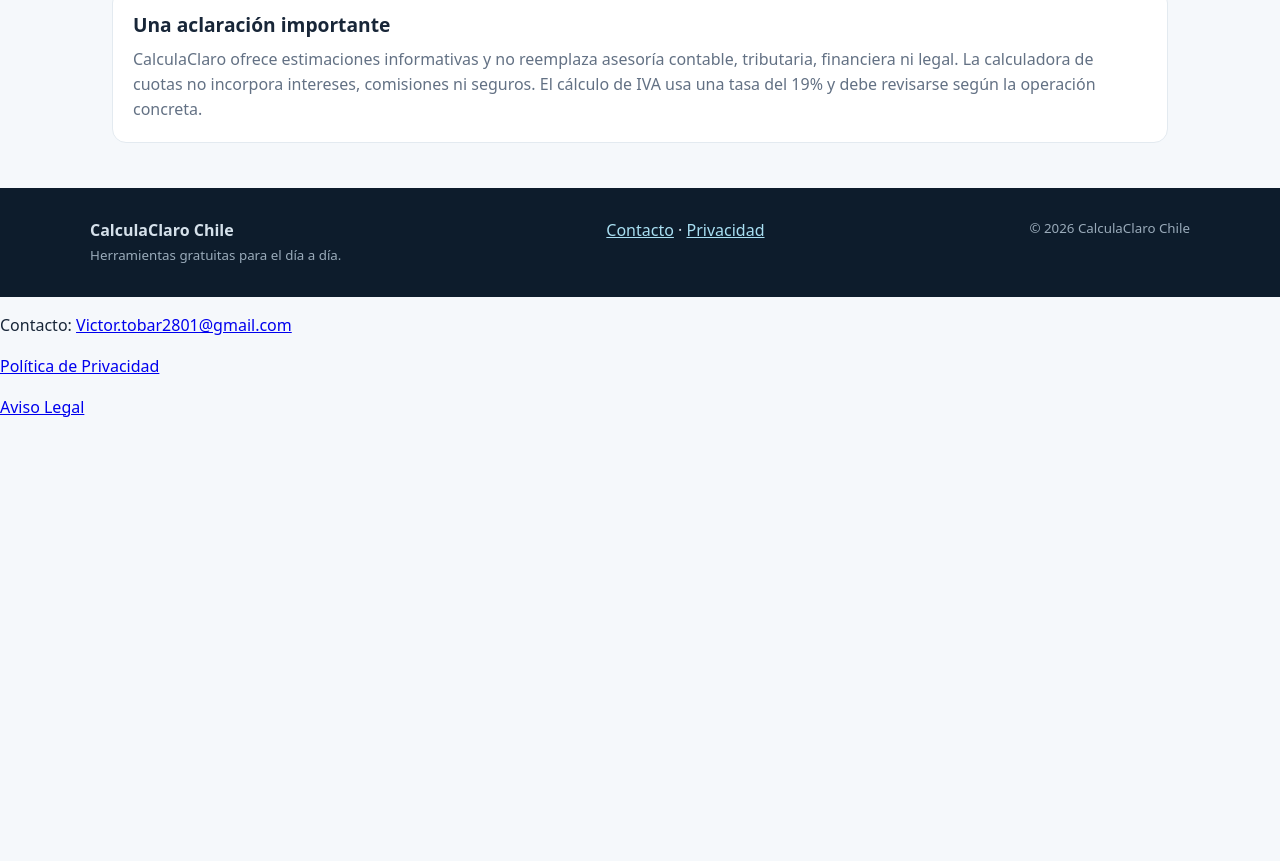
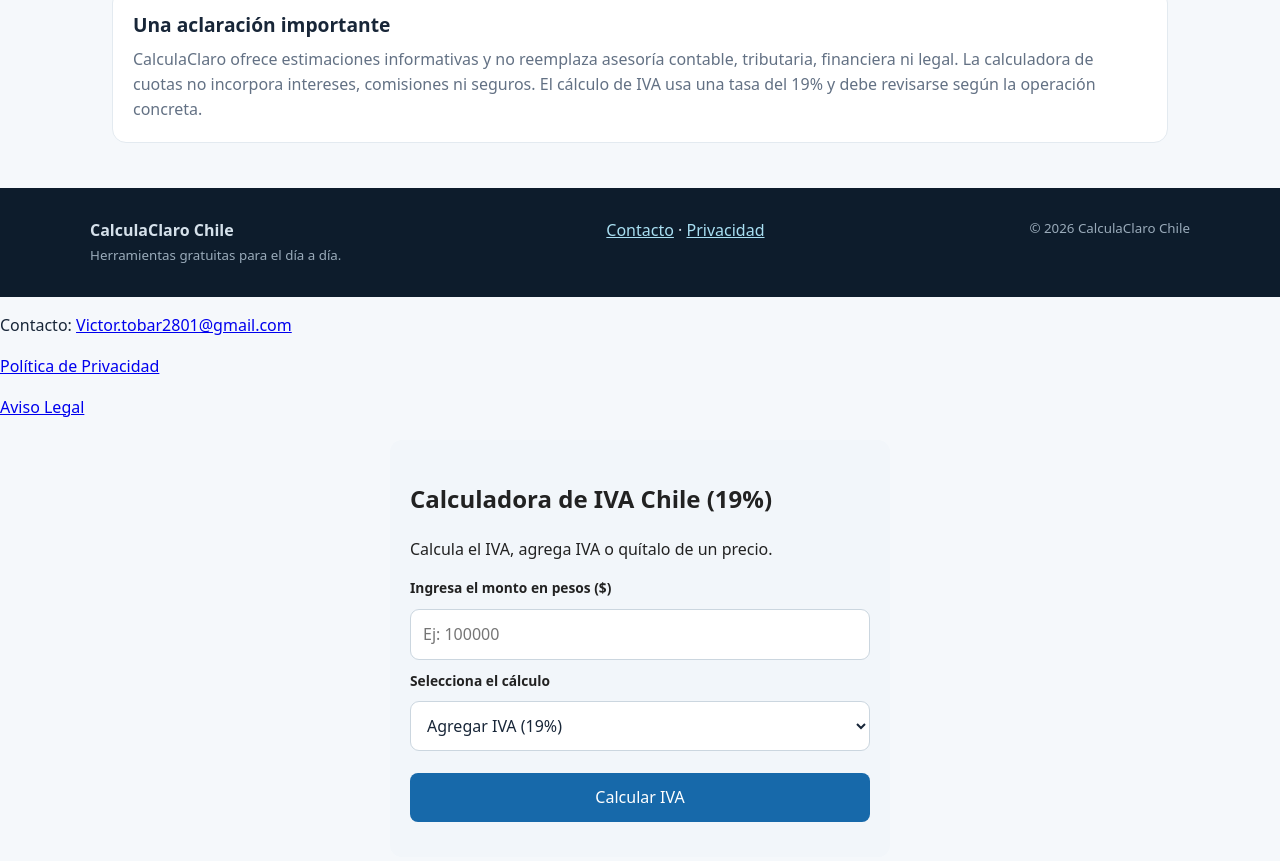
Before and after one commit to metalicafrantic-crypto/calculaclaro-chile, a plain HTML site: page index.html in a window 1280 px wide. Shown: the part 2292-3153 px from the top of the page. Before the commit the page ends 2728 px from the top, so only its background shows below. Drawn offline with Linux system fonts and the light colour scheme.

Commit message:
Actualizar index.html

```diff
--- a/index.html
+++ b/index.html
@@ -70,4 +70,91 @@ document.getElementById('year').textContent=new Date().getFullYear();
 <p>Contacto: <a href="mailto:Victor.tobar2801@gmail.com">Victor.tobar2801@gmail.com</a></p>
 <p><a href="privacidad.html">Política de Privacidad</a></p>
 <p><a href="aviso-legal.html">Aviso Legal</a></p>
+
+<section id="calculadora-iva" class="calculator">
+  <h2>Calculadora de IVA Chile (19%)</h2>
+  <p>Calcula el IVA, agrega IVA o quítalo de un precio.</p>
+
+  <label for="iva-monto">Ingresa el monto en pesos ($)</label>
+  <input type="number" id="iva-monto" placeholder="Ej: 100000" min="0">
+
+  <label for="iva-tipo">Selecciona el cálculo</label>
+  <select id="iva-tipo">
+    <option value="agregar">Agregar IVA (19%)</option>
+    <option value="quitar">Quitar IVA incluido</option>
+    <option value="calcular">Calcular solo el IVA</option>
+  </select>
+
+  <button type="button" onclick="calcularIVA()">Calcular IVA</button>
+
+  <div id="iva-resultado" aria-live="polite"></div>
+</section>
+
+<style>
+#calculadora-iva {
+  padding: 20px;
+  margin: 20px auto;
+  max-width: 500px;
+  border-radius: 12px;
+  background: #f2f6fa;
+  color: #222;
+}
+#calculadora-iva input,
+#calculadora-iva select {
+  display: block;
+  width: 100%;
+  padding: 12px;
+  margin: 10px 0;
+  box-sizing: border-box;
+}
+#calculadora-iva button {
+  padding: 12px 20px;
+  background: #1769aa;
+  color: white;
+  border: 0;
+  border-radius: 8px;
+  cursor: pointer;
+}
+#iva-resultado {
+  margin-top: 15px;
+  font-weight: bold;
+  line-height: 1.8;
+}
+</style>
+
+<script>
+function calcularIVA() {
+  const monto = Number(document.getElementById("iva-monto").value);
+  const tipo = document.getElementById("iva-tipo").value;
+  const resultado = document.getElementById("iva-resultado");
+
+  if (!Number.isFinite(monto) || monto <= 0) {
+    resultado.textContent = "Ingresa un monto válido.";
+    return;
+  }
+
+  let neto, iva, total;
+
+  if (tipo === "agregar") {
+    neto = monto;
+    iva = neto * 0.19;
+    total = neto + iva;
+  } else if (tipo === "quitar") {
+    total = monto;
+    neto = total / 1.19;
+    iva = total - neto;
+  } else {
+    neto = monto;
+    iva = neto * 0.19;
+    total = neto + iva;
+  }
+
+  const pesos = n => "$" + Math.round(n).toLocaleString("es-CL");
+
+  resultado.innerHTML =
+    "Valor neto: " + pesos(neto) + "<br>" +
+    "IVA (19%): " + pesos(iva) + "<br>" +
+    "Total: " + pesos(total);
+}
+</script>
 </body></html>
```
